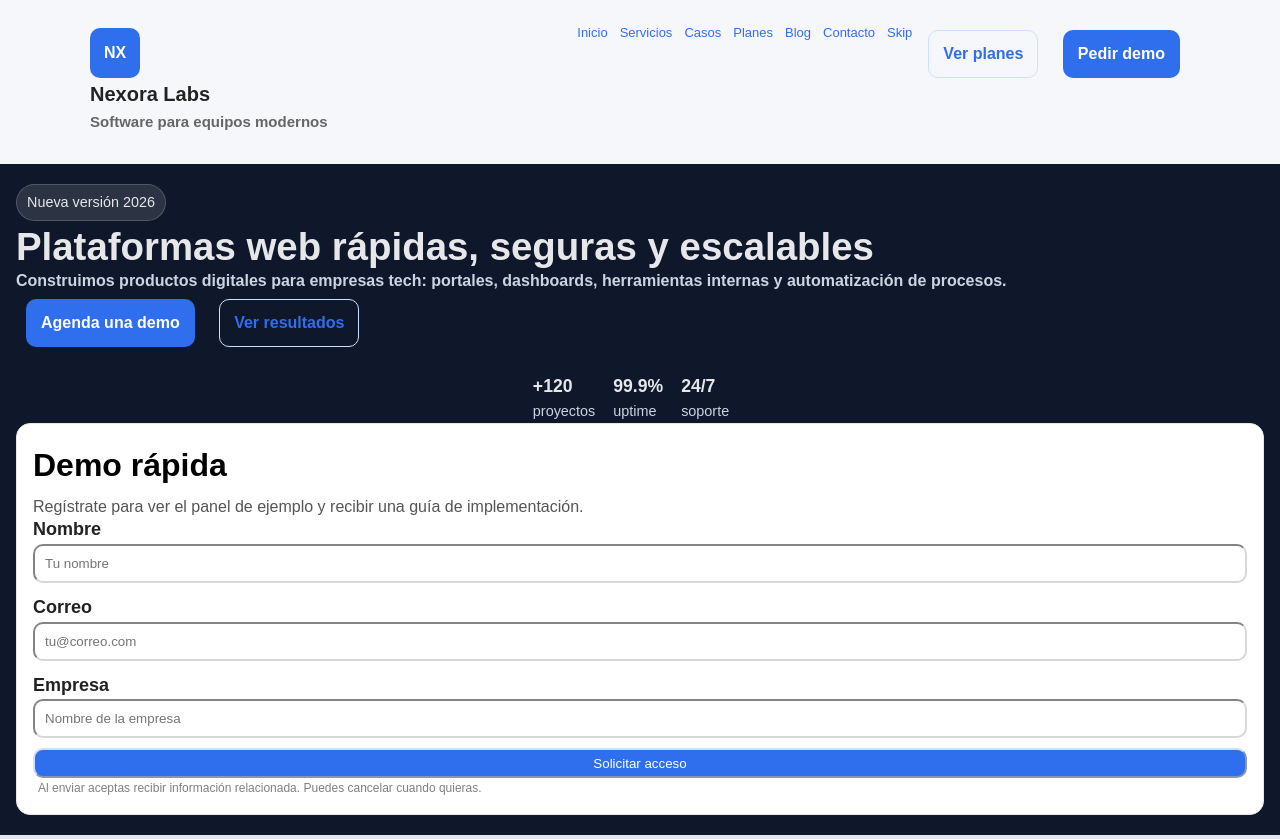
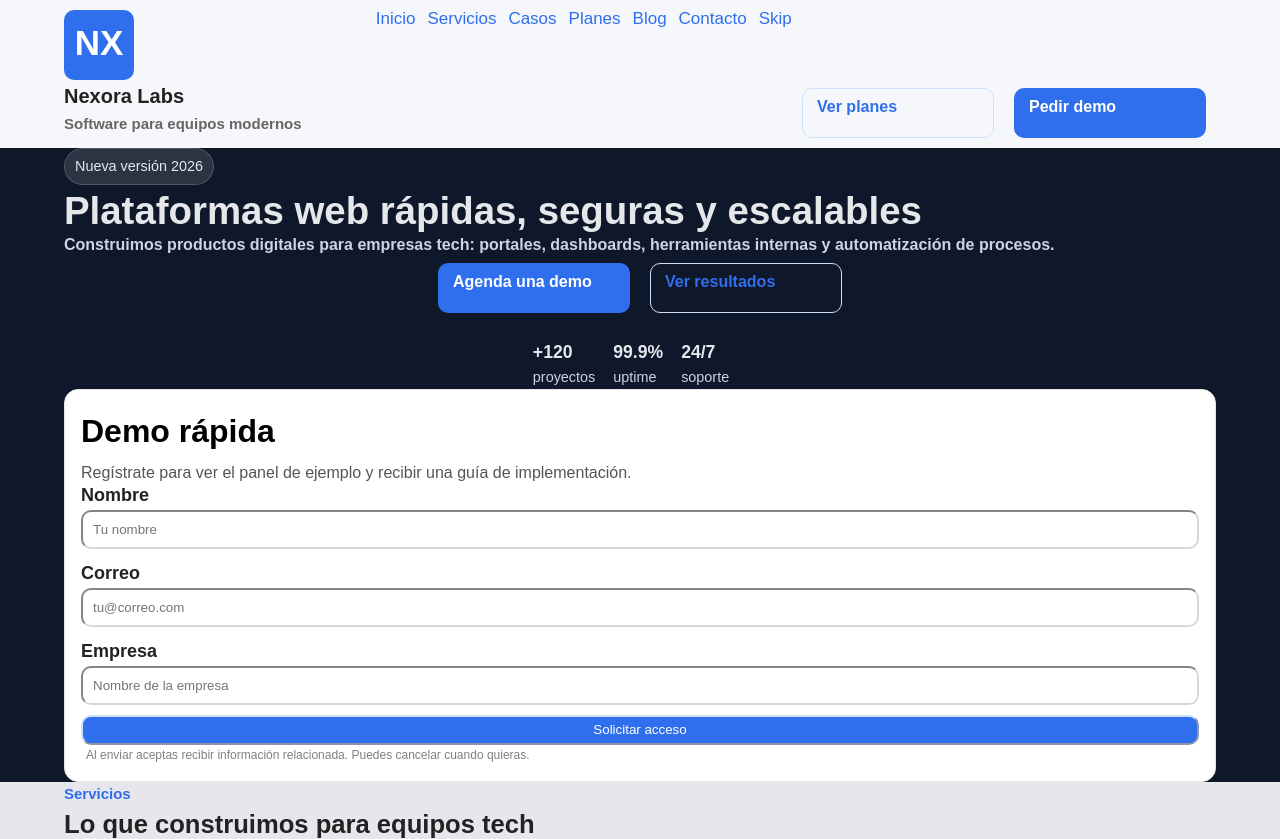
Before and after one commit to dafPineda/tecMilenio_activity1, a plain HTML site: page index.html in a window 1280 px wide. Shown: the top 839 px of the page. Drawn offline with Linux system fonts and the light colour scheme.

Commit message:
Fix: Acomodar las pantallas de tablet y computadora

```diff
--- a/styles.css
+++ b/styles.css
@@ -315,33 +315,54 @@
 
 /* Tablet: cambios visibles */
 @media (min-width: 768px) {
+  #header, .page, .hero, #services, .success, .plans, .blog, .contact, #footer{
+    padding:0 4rem 0;
+    margin:0;
+  }
   #header{
     display: flex;
-    flex-direction: row;
-    padding: 18px 0;
+    padding-top: 18px;
+    width:100%;
+  }
+  .nav{margin-left: auto;}
+  .nav__list-item{font-size: 13px;}
+  .cta{
+    display: flex;
+    margin-top: auto;
+  }
+  .cta__btn{
+    display: flex;
+    height: 80px;
+    width: 120px;
+    line-height: 60px;
+  }
+  .hero__actions{
+    display: flex;
+    justify-content: center;
+  }
+  .cta__btn{
+    line-height: 1rem;
+    width:12rem;
+    text-align: center;
+    height: 50px;
   }
   .brand{
-    width:18rem;
+    width:20rem;
   }
   .brand__logo{
-    width:50px;
-    height: 50px;
+    width:70px;
+    height: 70px;
   }
   .brand__logo-text{
-    margin:auto;
-    line-height: 50px;
+    line-height: 65px;
+    text-align: center;
+    font-size: 35px;
   }
   .brand__name{
     font-size: 20px;
   }
   .brand__tag{
     font-size: 15px;
-  }
-  .nav{margin-left: auto;}
-  .nav__list-item{font-size: 13px;}
-
-  .hero__grid {
-    display: block;
   }
 
   .cards, .cases, .posts {
@@ -353,10 +374,15 @@
 }
 
 /* Escritorio: layout más “pro” sin enseñar flex/grid a fondo */
-/*
+
 @media (min-width: 1024px) {
+  #header, .page, .hero, #services, .success, .plans, .blog, .contact, #footer{
+    padding:0 4rem 0;
+    margin:0;
+  }
   #header{
     display: flex;
+    width: 100%;
   }
   .brand__name{
     font-size: 20px;
@@ -367,7 +393,7 @@
 
 
   /* layout 2 columnas (sin grid; usando inline-block) */
-  /*
+
   .hero__copy, .hero__card {
     display: inline-block;
     vertical-align: top;
@@ -413,4 +439,4 @@
     margin-right: 2%;
   }
   .footer__grid > div:last-child { margin-right: 0; }
-} */
+}
```
